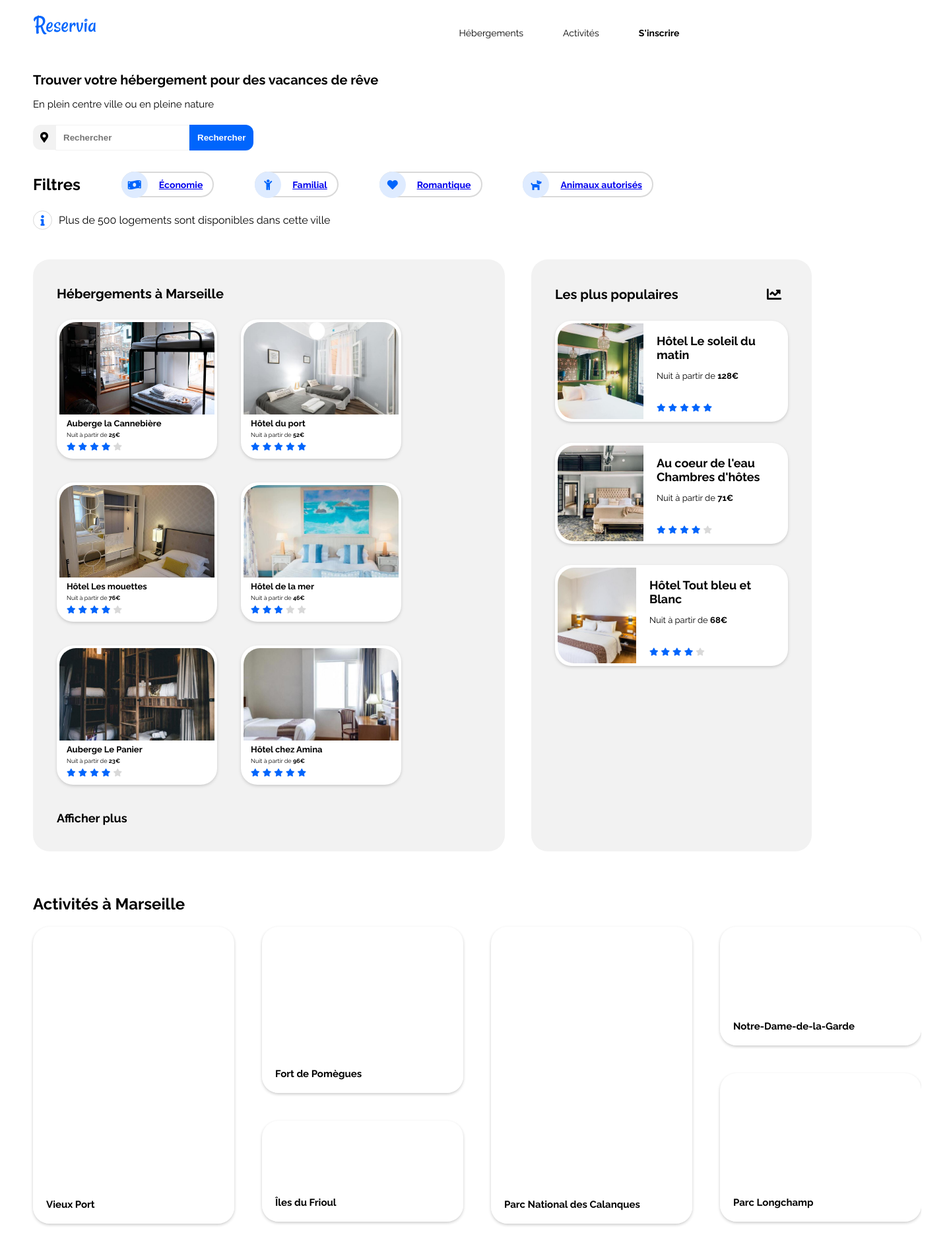
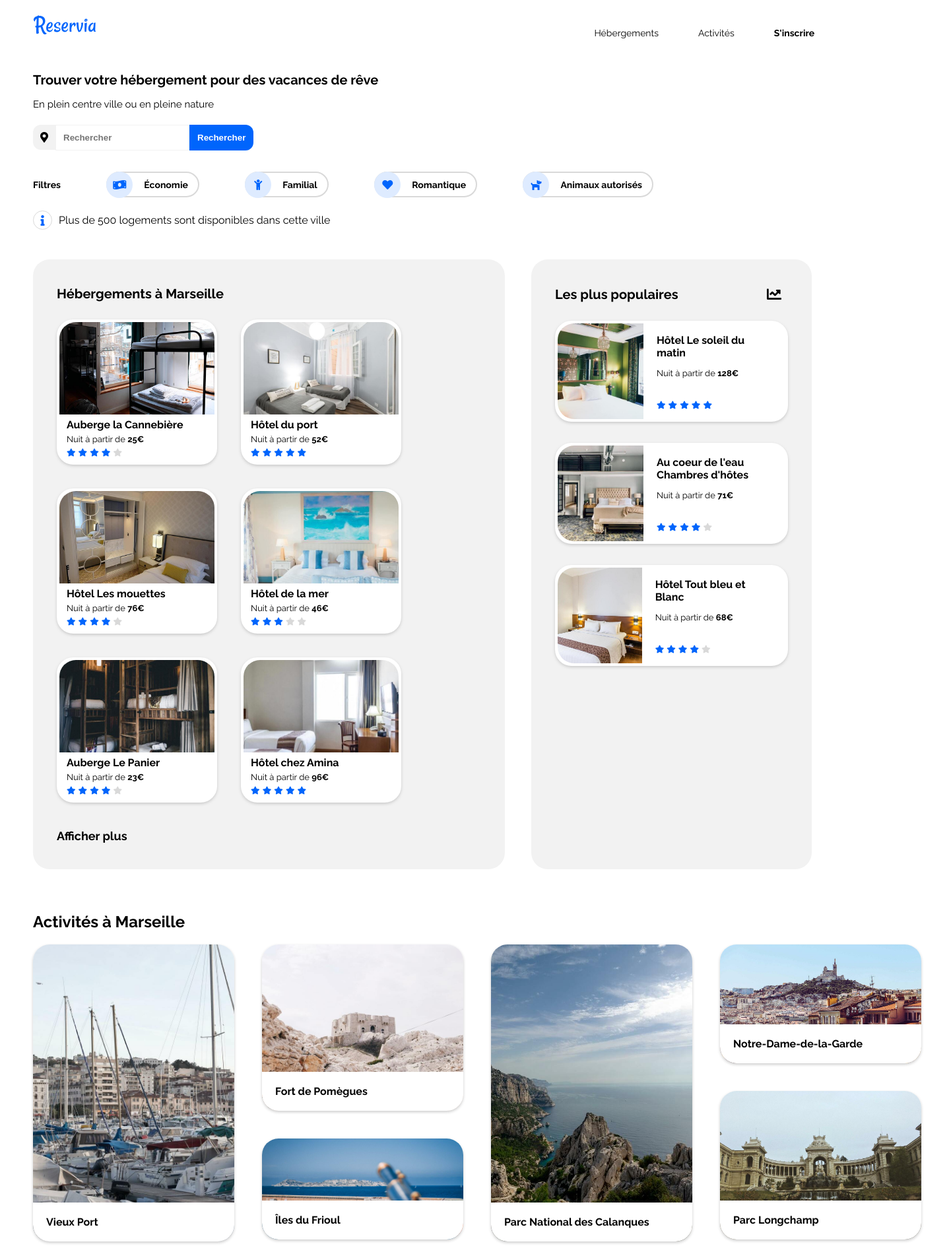
Before and after one commit to BaptisteM44/Projet-2-Reservia, a plain HTML site: page index.html in a window 1280 px wide. Shown: the top 1900 px of the page at 66% size, 1438 px wide, since content can reach past the window. Drawn offline with Linux system fonts and the light colour scheme.

Commit message:
modif détails

```diff
--- a/style.css
+++ b/style.css
@@ -21,7 +21,7 @@ header{
 .menu{
     position : absolute;
         top: 0;
-    left: 52%;
+    left: 68%;
 }
 header a{
     color: #000000;
@@ -37,7 +37,6 @@ header ul li{
 }
 header li a:active{
     color: #0065FC;
-    border-top: 2px solid;
 }
 header li a:hover{
     color: #0065FC;
@@ -100,10 +99,6 @@ header li a:hover{
     justify-content: space-between;
     width: 940px;
 }
-.filtre p{
-    font-size: 14px;
-    font-weight: bold;
-}
 .filtre-complete{
     border-radius: 50px;
     height: 35px;
@@ -115,12 +110,16 @@ header li a:hover{
     font-weight: bold;
     transition: 0.5s;
 }
+.filtre h2{
+    font-size: 14px;
+}
+.filtre-texte,
 .filtre-complete:hover{
-    color: #0065FC;
-}
-.filtre-texte{
     margin: 0 15px;
     font-size: 14px;
+    text-decoration: none;
+    color: #000;
+
 }
 .filtre-icon {
     width: 40px;
@@ -188,7 +187,7 @@ header li a:hover{
 .section2 a:hover,
 .section2 a:focus {
     transform: scale(1.03);
-    color: #636363;
+    color: #0065FC;
 }
 .item{
     background-color: #ffffff;
@@ -214,13 +213,13 @@ header li a:hover{
 }
 .item h3{
     display: flex;
-    font-size: 13px;
+    font-size: 16px;
     margin: 0px;
     margin-bottom: 5px;
 }
 .item p{
     margin: 0px;
-    font-size: 9px;
+    font-size: 13px;
     margin-bottom: 2px;
 }
 .item i:not(.less){
@@ -258,7 +257,7 @@ aside a:visited{
 aside a:hover,
 aside a:focus {
     transform: scale(1.03);
-    color: #636363;
+    color: #0065FC;
 }
 aside h2{
     font-size: 20px;
@@ -299,7 +298,7 @@ aside h2{
 }
 .item-aside h3{
     display: flex;
-    font-size: 18px;
+    font-size: 16px;
     margin-bottom: 14px;
 
 }
@@ -348,15 +347,31 @@ aside h2{
     width: 100%;
     height: 450px;
 }
-.bloc_1{
+.bloc_1 a {
+    background-image: url('images/activites/3_medium/reno-laithienne-QUgJhdY5Fyk-unsplash.jpg');
     margin-right: 42px;
 }
-.bloc_2{
+.bloc_2 a {
+    margin-right: 42px;
+    background-image: url('images/activites/3_medium/paul-hermann-QFTrLdQIRhI-unsplash.jpg')
+}
+.bloc_bot a{
+    margin-right: 42px;
+    background-image: url('images/activites/3_medium/kevin-hikari-rV_Qd1l-VXg-unsplash.jpg')
+}
+.bloc_3 a{
+    background-image: url('images/activites/3_medium/kilyan-sockalingum-NR8-cBCN3aI-unsplash.jpg');
+    margin-right: 42px;
+
+}
+.bloc_4 a{
+    background-image: url('images/activites/3_medium/florian-wehde-xW9e8gdotxI-unsplash.jpg');
     margin-right: 42px;
 }
-.bloc_3{
-    margin-right: 42px;
+.bloc_bot2 a{
+    background-image: url('images/activites/3_medium/lena-paulin-wH2-EJoDcV0-unsplash.jpg');
 }
+
 .activity a,
 .activity a:visited {
     overflow: hidden;
@@ -366,7 +381,7 @@ aside h2{
     height: 100%;
     display: block;
     font-weight: bold;
-    font-size: 15px;
+    font-size: 16px;
     background-position: center;
     background-repeat: no-repeat;
     background-size: cover;
@@ -415,23 +430,23 @@ footer{
 }
 .footer-partie{
     padding: 25px 200px 10px 0px;
+    flex-direction: column;
+    display: flex;
 }
 footer h2{
     font-size: 16px;
     margin-bottom: 27px;
-}
-footer p{
-    font-size: 13px;
-    margin-bottom: 20px;
 }
 footer a,
 footer a:visited{
     text-decoration: none;
     transition: all 0.4s ease;
     color: black;
+    font-size: 13px;
+    margin-bottom: 20px;
 }
 footer a:hover,
 footer a:focus {
     transform: scale(1.03);
-    color: #636363;
+    color: #0065fc;
 }
```
